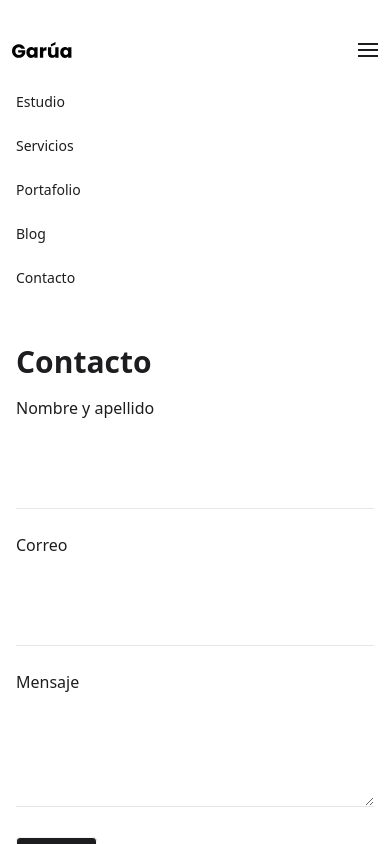
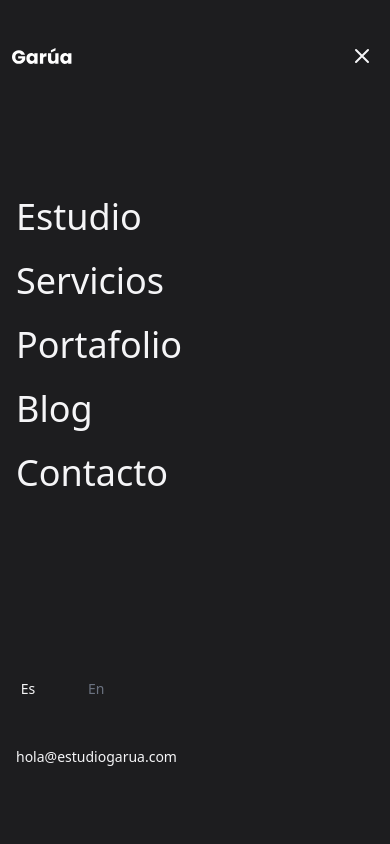
Before and after one commit to aguerrajovane/estudiogarua, a Next.js app: page /es/contacto in a window 390 px wide. Both pictures are taken after a click on the button 368 px from the left and 50 px from the top of the page. Shown: the top 844 px of the page. Built offline with nearby package versions, Linux system fonts and the light colour scheme; what tw-elements would draw is missing.

Commit message:
MobileMenuContacto added

```diff
--- /dev/null
+++ b/components/es/MobileMenuContacto.js
@@ -0,0 +1,146 @@
+import { useState, useEffect } from 'react';
+import Link from 'next/link';
+
+const Modal = () => {
+  const [isOpen, setIsOpen] = useState(false);
+  const [isAnimating, setIsAnimating] = useState(false);
+  const [animationClass, setAnimationClass] = useState('');
+  const [isLanguageMenuVisible, setIsLanguageMenuVisible] = useState(false);
+
+  const toggleModal = () => {
+    setIsAnimating(true);
+    setTimeout(() => {
+      setIsOpen(!isOpen);
+    }, 100); // Ajusta el tiempo de espera según tus necesidades
+  };
+
+  const toggleLanguageMenu = () => {
+    setIsLanguageMenuVisible(!isLanguageMenuVisible);
+  };
+
+  useEffect(() => {
+    if (isOpen) {
+      setAnimationClass('slideInDown');
+    } else {
+      setAnimationClass('slideOutUp');
+      setTimeout(() => {
+        setIsAnimating(false);
+      }, 500); // Ajusta el tiempo de espera según la duración de la animación
+    }
+  }, [isOpen]);
+
+  return (
+    <>
+      {/* Botón de activación del modal */}
+      <button
+        className="w-12 h-12 flex items-center justify-center text-white stroke-black"
+        onClick={toggleModal}
+      >
+        {/* Ícono de hamburguesa */}
+        <svg
+          className="w-6 h-6"
+          xmlns="http://www.w3.org/2000/svg"
+          viewBox="0 0 24 24"
+          fill="none"
+          strokeWidth="2"
+          strokeLinecap="round"
+          strokeLinejoin="round"
+        >
+          <path d="M3 12h18M3 6h18M3 18h18" />
+        </svg>
+      </button>
+
+      {/* Modal */}
+      {isOpen && (
+        <div className={`fixed top-0 left-0 right-0 ${animationClass}`}>
+          <div className="flex items-center justify-center text-center">
+            <div className="fixed" onClick={toggleModal}></div>
+
+            <div className="bg-black text-white w-full mx-auto min-h-screen">
+              {/* Cabezera del modal */}
+              <div className="flex items-center justify-between pt-8 pb-6 w-full max-w-6xl mx-auto">
+                {/* Logotipo */}
+                <Link href="/es">
+                  <img src="/logo.svg" alt="Logo" className="relative invert mx-3 h-4 lg:h-6" />
+                </Link>
+                {/* Botón para cerrar el modal */}
+                <button className="pr-4 h-12 rounded focus:outline-none" onClick={toggleModal}>
+                {/* Ícono de "x" */}
+                <svg
+                    className="w-6 h-6"
+                    xmlns="http://www.w3.org/2000/svg"
+                    viewBox="0 0 24 24"
+                    fill="none"
+                    stroke="currentColor"
+                    strokeWidth="2"
+                    strokeLinecap="round"
+                    strokeLinejoin="round"
+                >
+                    <path d="M18 6L6 18M6 6l12 12" />
+                </svg>
+                </button>
+              </div>
+              {/* Contenido del modal */}
+              <div className="flex flex-col items-start justify-around px-4 h-screen pb-20">
+                <div className="flex w-1/2 right-0 py-6">
+                  {/* Lista de navegación */}
+                  <nav className="flex flex-col items-start gap-2">
+                    <Link
+                      href="/es/nosotros"
+                      className="block px-0 py-2 text-4xl hover:underline hover:underline-offset-8"
+                    >
+                      Estudio
+                    </Link>
+                    <Link
+                      href="/es/servicios"
+                      className="block px-0 py-2 text-4xl hover:underline hover:underline-offset-8"
+                    >
+                      Servicios
+                    </Link>
+                    <Link
+                      href="/es/portafolio"
+                      className="block px-0 py-2 text-4xl hover:underline hover:underline-offset-8"
+                    >
+                      Portafolio
+                    </Link>
+                    <Link
+                      href="/es/blog"
+                      className="block px-0 py-2 text-4xl hover:underline hover:underline-offset-8"
+                    >
+                      Blog
+                    </Link>
+                    <Link
+                      href="/es/contacto"
+                      className="block px-0 py-2 text-4xl hover:underline hover:underline-offset-8"
+                    >
+                      Contacto
+                    </Link>
+                  </nav>
+                </div>
+                {/* Footer */}
+                <div className="w-full max-w-6xl mx-auto">
+                    { /* Idioma */}
+                    <div className="flex text-white text-center pt-6 w-full max-w-6xl mx-auto">
+                        <Link href="/es">
+                            <button className="w-10 py-2 pr-4 mr-4">Es</button>
+                        </Link>
+                        <Link href="/en">
+                            <button className="w-full py-2 px-4 text-gray-500">En</button>
+                        </Link>
+                    </div>
+                    { /* Correo */}
+                    <a className="flex pb-10 pt-10" href="mailto:hola@estudiogarua.com">
+                    hola@estudiogarua.com
+                    </a>
+                </div>
+
+                </div>
+            </div>
+          </div>
+        </div>
+      )}
+    </>
+  );
+};
+
+export default Modal;
--- a/components/es/NavbarContacto.js
+++ b/components/es/NavbarContacto.js
@@ -3,14 +3,12 @@ import Link from 'next/link';
 import dynamic from "next/dynamic";
 
 const DynamicDesktopMenuContacto= dynamic(() => import("../es/DesktopMenuContacto"), { ssr: false });
+const DynamicMobileMenuContacto= dynamic(() => import("../es/MobileMenuContacto"), { ssr: false });
+
+function Navbar() {
+  const [showMenuMobile] = useState(false);
 
 
-function Navbar() {
-  const [showMenuMobile, setShowMenuMobile] = useState(false);
-
-  const toggleMenuMobile = () => {
-    setShowMenuMobile(!showMenuMobile);
-  };
 
   return (
     <nav className="z-10 sticky top-0 pb-6 pt-8 text-sm lg:flex">
@@ -18,20 +16,8 @@ function Navbar() {
         <Link href="/es">
           <img src="/logo.svg" alt="Logo" className="relative mx-3 h-4 lg:h-6" />
         </Link>
-        <div className="block lg:hidden justify-items-end">
-          <button
-            className="flex items-center px-3 py-2 rounded"
-            onClick={toggleMenuMobile}
-            >
-            <svg
-              className="fill-current h-5 w-5"
-              viewBox="0 0 20 20"
-              xmlns="<http://www.w3.org/2000/svg>"
-              >
-              <title>Menu</title>
-              <path d="M0 3h20v2H0V3zm0 6h20v2H0V9zm0 6h20v2H0v-2z" />
-            </svg>
-          </button>
+        <div className="ml-12 mr-2">
+            <DynamicMobileMenuContacto />
         </div>
         <div
           className="w-full hidden block lg:flex lg:items-center lg:w-auto"
@@ -78,38 +64,7 @@ function Navbar() {
             showMenuMobile ? 'block' : 'hidden'
           } w-full block lg:hidden lg:flex lg:items-center lg:w-auto`}
           >
-          <div className="text-sm">
-            <Link
-              href="es/nosotros"
-              className="block text-left px-4 mt-6 lg:inline-block lg:mt-0 lg:ml-4 lg:pr-4 lg:mt-0 lg:last:ml-0"
-              >
-              Estudio
-            </Link>
-            <Link
-              href="es/servicios"
-              className="block text-left px-4 mt-6 lg:inline-block lg:mt-0 lg:ml-4 lg:pr-4 lg:mt-0 lg:last:ml-0"
-              >
-              Servicios
-            </Link>
-            <Link
-              href="es/portafolio"
-              className="block text-left px-4 mt-6 lg:inline-block lg:mt-0 lg:ml-4 lg:pr-4 lg:mt-0 lg:last:ml-0"
-              >
-              Portafolio
-            </Link>
-            <Link
-              href="es/blog"
-              className="block text-left px-4 mt-6 lg:inline-block lg:mt-0 lg:ml-4 lg:pr-4 lg:mt-0 lg:last:ml-0"
-              >
-              Blog
-            </Link>
-            <Link
-              href="es/contacto"
-              className="block text-left px-4 mt-6 lg:inline-block lg:mt-0 lg:px-2 lg:mt-0 lg:last:ml-0"
-              >
-              Contacto
-            </Link>
-          </div>
+          <DynamicMobileMenuContacto />
         </div>
     </nav>
 
```
